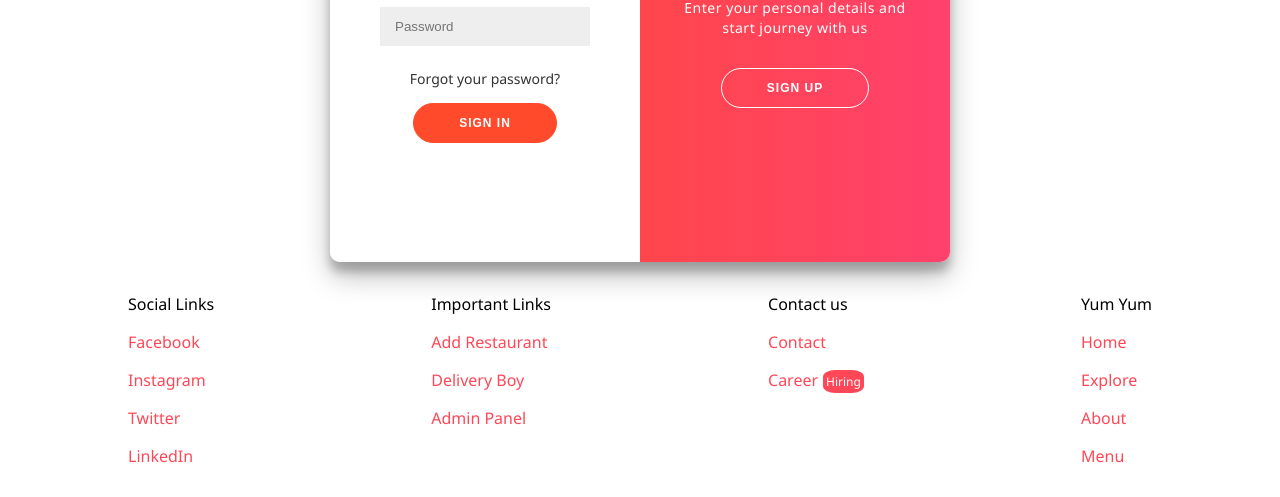
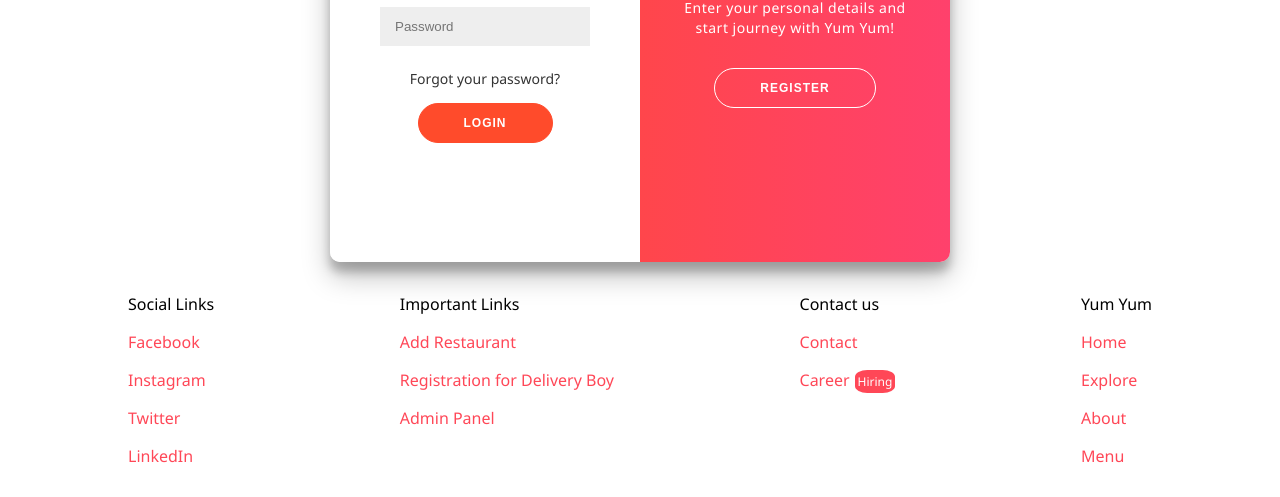
Before and after one commit to mirazxmondal/Yum-Yum, a plain HTML site: page Assets/HTML/loginregister.html in a window 1280 px wide. Shown: the part 430-927 px from the top of the page. Drawn offline with Linux system fonts and the light colour scheme.

Commit message:
Refined content

```diff
--- a/Assets/HTML/loginregister.html
+++ b/Assets/HTML/loginregister.html
@@ -41,9 +41,10 @@
 <div class="main-container">
     <h2>Login | Register</h2>
     <div class="container" id="container">
+
       <div class="form-container sign-up-container">
         <form action="#">
-          <h1>Create Account</h1>
+          <h1>Register</h1>
           <input type="text" placeholder="Name" />
           <input type="email" placeholder="Email" />
           <input type="text" placeholder="Location" />
@@ -57,32 +58,35 @@
             <label for="nfood">North Indian Food</label>
             </div>
 
-          <button>Sign Up</button>
+          <button>Register</button>
         </form>
       </div>
+
       <div class="form-container sign-in-container">
         <form action="#">
-          <h1>Sign in</h1>
+          <h1>Login</h1>
           <input type="email" placeholder="Email" />
           <input type="password" placeholder="Password" />
           <a href="#" class="forgot-anchor">Forgot your password?</a>
-          <button>Sign In</button>
+          <button>Login</button>
         </form>
       </div>
+
       <div class="overlay-container">
         <div class="overlay">
           <div class="overlay-panel overlay-left">
             <h1>Welcome Back!</h1>
-            <p class="form-p">To keep connected with us please login with your personal info</p>
-            <button class="ghost" id="signIn">Sign In</button>
+            <p class="form-p">To keep connected with Yum Yum please login with your personal info</p>
+            <button class="ghost" id="signIn">Login</button>
           </div>
           <div class="overlay-panel overlay-right">
-            <h1>Hello, Friend!</h1>
-            <p class="form-p">Enter your personal details and start journey with us</p>
-            <button class="ghost" id="signUp">Sign Up</button>
+            <h1>Namaste!</h1>
+            <p class="form-p">Enter your personal details and start journey with Yum Yum!</p>
+            <button class="ghost" id="signUp">Register</button>
           </div>
         </div>
       </div>
+
     </div>
 </div>
 
@@ -104,7 +108,7 @@
             <p class="p-important">Important Links</p>
             <p class="footer-ul">
             <p class="li-important"><a href="../Resturant Registration Page/index.html">Add Restaurant</a></p>
-            <p class="li-important"><a href="../Food Delivery Boy Page/index.html">Delivery Boy</a></p>
+            <p class="li-important"><a href="../Food Delivery Boy Page/index.html">Registration for Delivery Boy</a></p>
             <p class="li-important"><a href="../../Admin Panel/index.html">Admin Panel</a></p>
             </p>
           </div>
```
Also changed, not shown: Assets/HTML/about.html (+1 -1 lines), Assets/HTML/explore.html (+1 -1 lines), index.html (+2 -2 lines).
